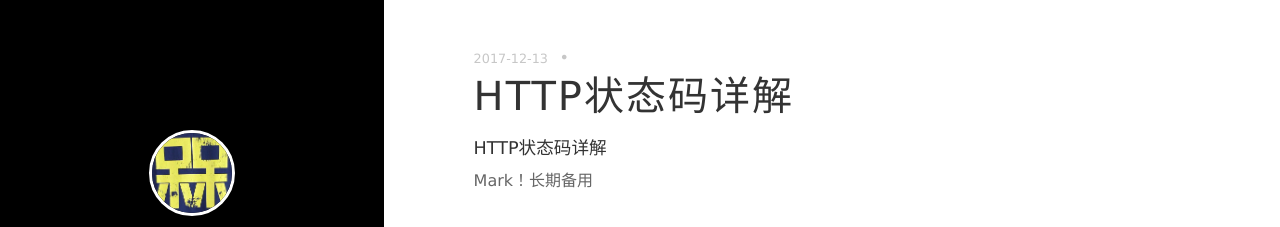
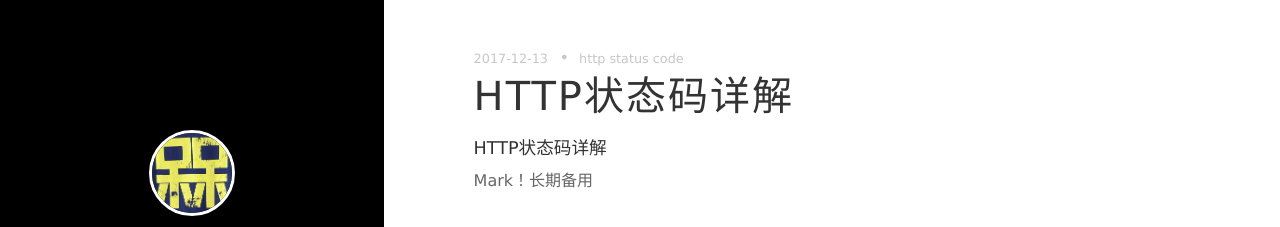
Before and after one commit to herbertgaoo/herbertgaoo.github.io, a Jekyll site: the page built from _posts/2017-12-13-Http-status-code.markdown, in a window 1280 px wide and 900 px high. Shown: the top 227 px of the window. Built offline with Jekyll 4.4.1, drawn with Linux system fonts in a browser that asks for light colours; nearby versions of some CDN libraries; comment, search, counter and statistics services are not loaded.

Commit message:
new post

```diff
--- a/_posts/2017-12-13-Http-status-code.markdown
+++ b/_posts/2017-12-13-Http-status-code.markdown
@@ -2,6 +2,7 @@
 layout: post
 title: HTTP状态码详解
 date: 2017-12-13 16:36:24.000000000 +09:00
+tag: http status code
 ---
 
 #### HTTP状态码详解
@@ -10,7 +11,7 @@
 
 
 | 状态代码 | 状态信息 |	含义
-| -------- | -------- | -----------------------------------------|
+| -------------- | -------- | -----------------------------------------|
 | 100 |	Continue |	初始的请求已经接受，客户应当继续发送请求的其余部分。（HTTP 1.1新） |
 | 101 |	Switching Protocols |	服务器将遵从客户的请求转换到另外一种协议（HTTP 1.1新） |
 | 200 |	OK |	一切正常，对GET和POST请求的应答文档跟在后面。 |
```
